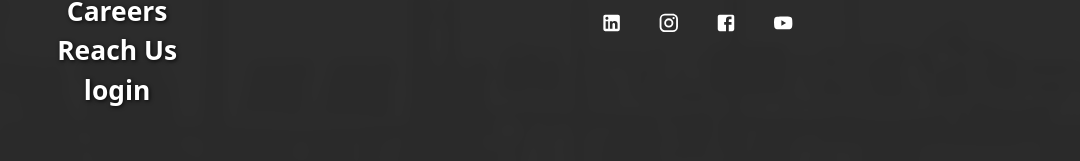
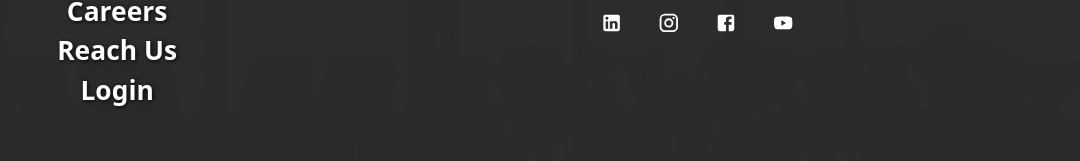
Before and after one commit to RajkumarMM/Marketing, a React (Vite) app: page / in a window 1280 px wide. Both pictures are taken after a click on the button 1174 px from the left and 42 px from the top of the page. Shown: the part 420-581 px from the top of the page, without its empty margins (134-1214 px from the left). Built offline with nearby package versions, Linux system fonts and the light colour scheme.

Commit message:
update menu

```diff
--- a/src/components/HamburgerMenu.css
+++ b/src/components/HamburgerMenu.css
@@ -25,7 +25,10 @@
     z-index: 10000; /* Ensure the Hamburger icon is always above the menu */
     color: #fff;
 }
+.hamburger-react.show{
+    position: fixed;
 
+}
 .menu.show {
     opacity: 1; /* Fully visible */
     transform: translateX(0) translateY(0) rotate(0deg) scale(1.1); /* Slightly scale up for grand effect */
@@ -93,3 +96,14 @@
     font-weight: bold !important;
     text-decoration: none !important;
 }
+html.show, body.show {
+    margin: 0;
+    padding: 0;
+    overflow: hidden; /* Prevents scrolling */
+    height: 100%; /* Ensures the body takes full height */
+}
+
+.no-scroll {
+    overflow: hidden; /* Disable scrolling */
+    height: 100vh; /* Make sure the body takes full viewport height */
+}
--- a/src/components/HamburgerMenu.jsx
+++ b/src/components/HamburgerMenu.jsx
@@ -1,6 +1,6 @@
-import React, { useState } from 'react';
+import React, { useState, useEffect } from 'react';
 import { Spin as Hamburger } from 'hamburger-react';
-import { NavLink } from 'react-router-dom'; // Import NavLink
+import { NavLink } from 'react-router-dom';
 import './HamburgerMenu.css';
 import LinkedInIcon from '@mui/icons-material/LinkedIn';
 import InstagramIcon from '@mui/icons-material/Instagram';
@@ -15,48 +15,62 @@ function HamburgerMenu() {
     setOpen(false);
   };
 
+  // Effect to add/remove no-scroll class
+  useEffect(() => {
+    if (isOpen) {
+      document.body.classList.add('no-scroll'); // Add no-scroll class
+    } else {
+      document.body.classList.remove('no-scroll'); // Remove no-scroll class
+    }
+
+    // Cleanup function to ensure no-scroll is removed on unmount
+    return () => {
+      document.body.classList.remove('no-scroll'); // Ensure it is removed on unmount
+    };
+  }, [isOpen]);
+
   return (
     <div>
       {/* Hamburger icon */}
       <Hamburger toggled={isOpen} toggle={setOpen} size={25} />
 
-      {/* Menu content (always rendered but hidden or shown based on isOpen state) */}
+      {/* Menu content */}
       <div className={`menu ${isOpen ? 'show' : ''} d-flex justify-content-evenly align-items-center gap-4 text-light`}>
         <div>
           <ul>
             <li>
-              <NavLink to="/" className={({ isActive }) => (isActive ? 'fs-4 fw-semibold activeH': 'fs-4 fw-semibold')} onClick={handleLinkClick}>
+              <NavLink to="/" className={({ isActive }) => (isActive ? 'fs-4 fw-semibold activeH' : 'fs-4 fw-semibold')} onClick={handleLinkClick}>
                 Home
               </NavLink>
             </li>
             <li>
-              <NavLink to="/about" className={({ isActive }) => (isActive ? 'fs-4 fw-semibold activeH': 'fs-4 fw-semibold')} onClick={handleLinkClick}>
+              <NavLink to="/about" className={({ isActive }) => (isActive ? 'fs-4 fw-semibold activeH' : 'fs-4 fw-semibold')} onClick={handleLinkClick}>
                 About
               </NavLink>
             </li>
             <li>
-              <NavLink to="/services" className={({ isActive }) => (isActive ? 'fs-4 fw-semibold activeH': 'fs-4 fw-semibold')} onClick={handleLinkClick}>
+              <NavLink to="/services" className={({ isActive }) => (isActive ? 'fs-4 fw-semibold activeH' : 'fs-4 fw-semibold')} onClick={handleLinkClick}>
                 Services
               </NavLink>
             </li>
             <li>
-              <NavLink to="/ourPortfolio" className={({ isActive }) => (isActive ? 'fs-4 fw-semibold activeH': 'fs-4 fw-semibold')} onClick={handleLinkClick}>
+              <NavLink to="/ourPortfolio" className={({ isActive }) => (isActive ? 'fs-4 fw-semibold activeH' : 'fs-4 fw-semibold')} onClick={handleLinkClick}>
                 Our Portfolio
               </NavLink>
             </li>
             <li>
-              <NavLink to="/careers" className={({ isActive }) => (isActive ? 'fs-4 fw-semibold activeH': 'fs-4 fw-semibold')} onClick={handleLinkClick}>
+              <NavLink to="/careers" className={({ isActive }) => (isActive ? 'fs-4 fw-semibold activeH' : 'fs-4 fw-semibold')} onClick={handleLinkClick}>
                 Careers
               </NavLink>
             </li>
             <li>
-              <NavLink to="/contact-us" className={({ isActive }) => (isActive ? 'fs-4 fw-semibold activeH': 'fs-4 fw-semibold')} onClick={handleLinkClick}>
+              <NavLink to="/contact-us" className={({ isActive }) => (isActive ? 'fs-4 fw-semibold activeH' : 'fs-4 fw-semibold')} onClick={handleLinkClick}>
                 Reach Us
               </NavLink>
             </li>
             <li>
-              <NavLink to="/login" className={({ isActive }) => (isActive ? 'fs-4 fw-semibold activeH': 'fs-4 fw-semibold')} onClick={handleLinkClick}>
-                login
+              <NavLink to="/login" className={({ isActive }) => (isActive ? 'fs-4 fw-semibold activeH' : 'fs-4 fw-semibold')} onClick={handleLinkClick}>
+                Login
               </NavLink>
             </li>
           </ul>
```
